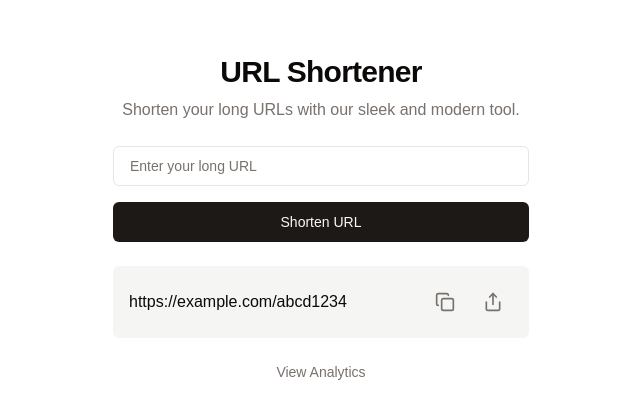
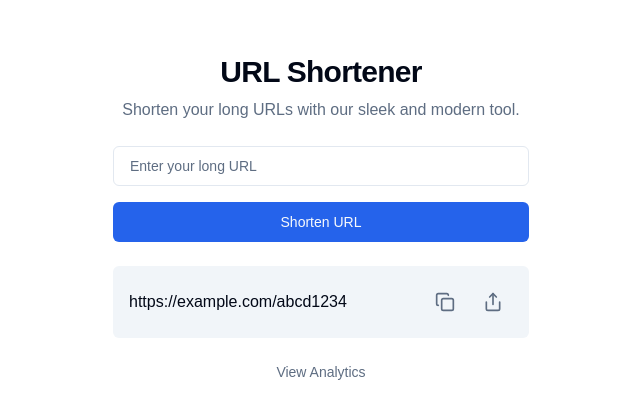
Before and after one commit to kooked-ch/url-shortener, a Next.js app: page / in a window 1280 px wide. Shown: the part 182-598 px from the top of the page, without its empty margins (319-959 px from the left). Built offline with nearby package versions, Linux system fonts and the light colour scheme.

Commit message:
Refactor Tailwind CSS configuration to update color palette and utility classes

```diff
--- a/src/app/globals.css
+++ b/src/app/globals.css
@@ -15,63 +15,34 @@
 @layer base {
   :root {
     --background: 0 0% 100%;
-    --foreground: 20 14.3% 4.1%;
+    --foreground: 222.2 84% 4.9%;
     --card: 0 0% 100%;
-    --card-foreground: 20 14.3% 4.1%;
+    --card-foreground: 222.2 84% 4.9%;
     --popover: 0 0% 100%;
-    --popover-foreground: 20 14.3% 4.1%;
-    --primary: 24 9.8% 10%;
-    --primary-foreground: 60 9.1% 97.8%;
-    --secondary: 60 4.8% 95.9%;
-    --secondary-foreground: 24 9.8% 10%;
-    --muted: 60 4.8% 95.9%;
-    --muted-foreground: 25 5.3% 44.7%;
-    --accent: 60 4.8% 95.9%;
-    --accent-foreground: 24 9.8% 10%;
-    --destructive: 0 84.2% 60.2%;
-    --destructive-foreground: 60 9.1% 97.8%;
-    --border: 20 5.9% 90%;
-    --input: 20 5.9% 90%;
-    --ring: 20 14.3% 4.1%;
-    --chart-1: 12 76% 61%;
-    --chart-2: 173 58% 39%;
-    --chart-3: 197 37% 24%;
-    --chart-4: 43 74% 66%;
-    --chart-5: 27 87% 67%;
+    --popover-foreground: 222.2 84% 4.9%;
+    --primary: 221.2 83.2% 53.3%;
+    --primary-foreground: 210 40% 98%;
+    --secondary: 210 40% 96.1%;
+    --secondary-foreground: 222.2 47.4% 11.2%;
+    --muted: 210 40% 96.1%;
+    --muted-foreground: 215.4 16.3% 44%;
+    --accent: 210 40% 96.1%;
+    --accent-foreground: 222.2 47.4% 11.2%;
+    --destructive: 0 72% 51%;
+    --destructive-foreground: 210 40% 98%;
+    --border: 214.3 31.8% 91.4%;
+    --input: 214.3 31.8% 91.4%;
+    --ring: 221.2 83.2% 53.3%;
     --radius: 0.5rem;
   }
-  .dark {
-    --background: 20 14.3% 4.1%;
-    --foreground: 60 9.1% 97.8%;
-    --card: 20 14.3% 4.1%;
-    --card-foreground: 60 9.1% 97.8%;
-    --popover: 20 14.3% 4.1%;
-    --popover-foreground: 60 9.1% 97.8%;
-    --primary: 60 9.1% 97.8%;
-    --primary-foreground: 24 9.8% 10%;
-    --secondary: 12 6.5% 15.1%;
-    --secondary-foreground: 60 9.1% 97.8%;
-    --muted: 12 6.5% 15.1%;
-    --muted-foreground: 24 5.4% 63.9%;
-    --accent: 12 6.5% 15.1%;
-    --accent-foreground: 60 9.1% 97.8%;
-    --destructive: 0 62.8% 30.6%;
-    --destructive-foreground: 60 9.1% 97.8%;
-    --border: 12 6.5% 15.1%;
-    --input: 12 6.5% 15.1%;
-    --ring: 24 5.7% 82.9%;
-    --chart-1: 220 70% 50%;
-    --chart-2: 160 60% 45%;
-    --chart-3: 30 80% 55%;
-    --chart-4: 280 65% 60%;
-    --chart-5: 340 75% 55%;
-  }
+
 }
 
 @layer base {
   * {
     @apply border-border;
   }
+
   body {
     @apply bg-background text-foreground;
   }
```
